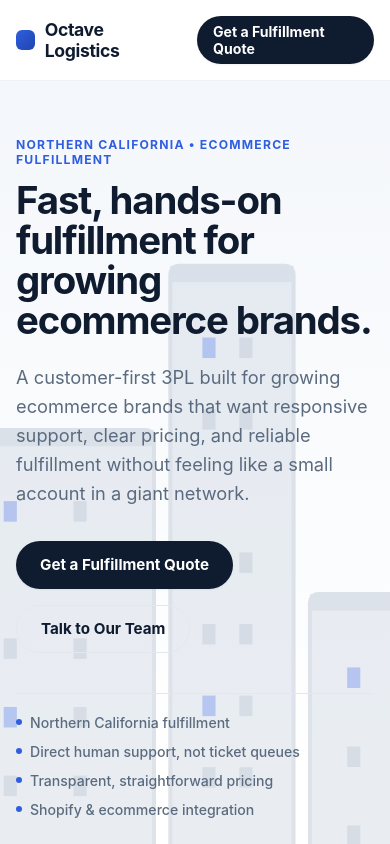
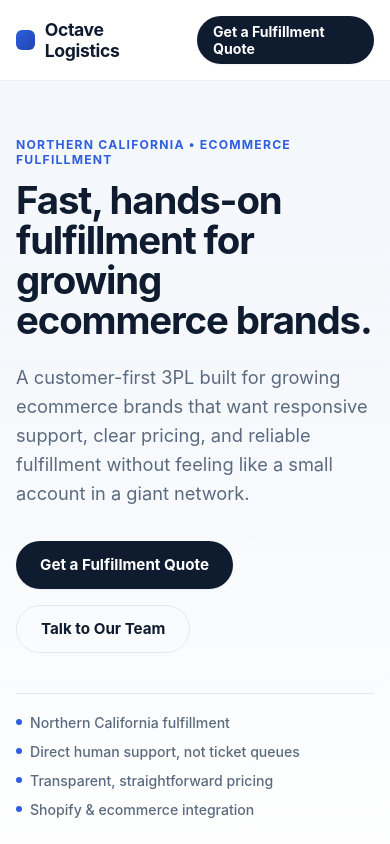
Before and after one commit to asingh468/3PL, a Next.js app: page / in a window 390 px wide. Shown: the top 844 px of the page. Built offline with nearby package versions, Linux system fonts and the light colour scheme.

Commit message:
Fix cityscape overlapping hero text: mask/fade behind copy, lower opacity on mobile

```diff
--- a/app/globals.css
+++ b/app/globals.css
@@ -186,9 +186,33 @@ h3 { margin: 0 0 8px; font-size: 1.08rem; font-weight: 650; }
   bottom: 0;
   left: 0;
   width: 100%;
-  height: 100%;
-  opacity: 0.85;
+  height: 55%;
+  opacity: 0.5;
+  /* Fade the skyline out toward the top/left so it never sits behind the
+     headline or body copy -- keeps text contrast high while still reading
+     as an animated scene along the lower-right of the hero. */
+  -webkit-mask-image: linear-gradient(
+    115deg,
+    transparent 0%,
+    transparent 34%,
+    rgba(0, 0, 0, 0.5) 46%,
+    #000 62%
+  );
+  mask-image: linear-gradient(
+    115deg,
+    transparent 0%,
+    transparent 34%,
+    rgba(0, 0, 0, 0.5) 46%,
+    #000 62%
+  );
 }
+.heroCityscape::after {
+  content: "";
+  position: absolute;
+  inset: 0;
+  background: linear-gradient(180deg, #f4f7fb 0%, rgba(244, 247, 251, 0.2) 45%, rgba(255, 255, 255, 0) 70%);
+}
+
 .cityscapeBuilding {
   fill: #d7dee7;
   stroke: #c3cdd9;
@@ -272,7 +296,12 @@ h3 { margin: 0 0 8px; font-size: 1.08rem; font-weight: 650; }
   }
 }
 @media (max-width: 620px) {
-  .cityscapeSvg { opacity: 0.55; }
+  .cityscapeSvg {
+    opacity: 0.3;
+    height: 30%;
+    -webkit-mask-image: linear-gradient(180deg, transparent 0%, #000 60%);
+    mask-image: linear-gradient(180deg, transparent 0%, #000 60%);
+  }
 }
 
 /* Hero visual: order-flow card */
```
